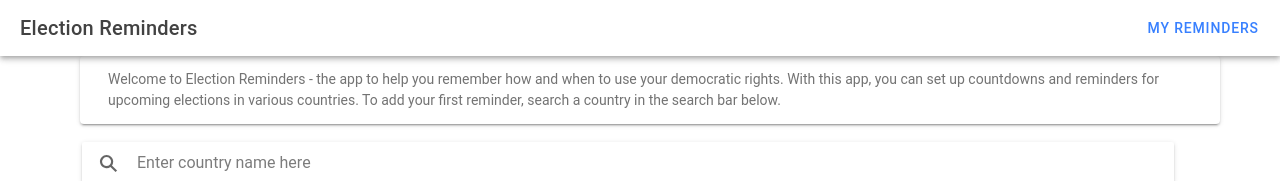
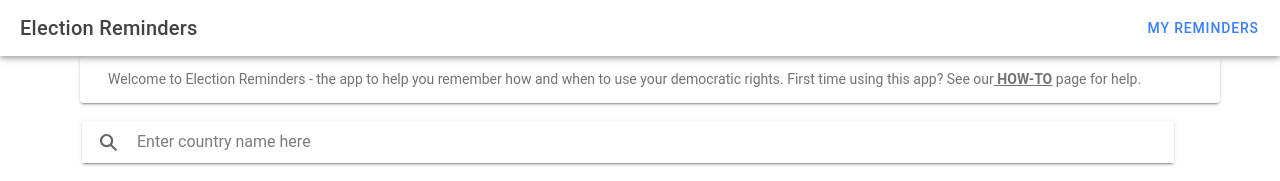
Before and after one commit to PhilipWright96/ElectionReminders, a React (Vite) app: page /home in a window 1280 px wide. Shown: the top 181 px of the page. Built offline with nearby package versions, Linux system fonts and the light colour scheme.

Commit message:
Update introduction text with new link

```diff
--- a/src/components/IntroductionTextCard/IntroductionTextCard.tsx
+++ b/src/components/IntroductionTextCard/IntroductionTextCard.tsx
@@ -1,5 +1,5 @@
 import './IntroductionTextCard.css';
-import { IonCard, IonCardContent } from '@ionic/react';
+import { IonCard, IonCardContent, IonRouterLink } from '@ionic/react';
 
 interface ContainerProps { }
 
@@ -8,9 +8,8 @@ const IntroductionTextCard: React.FC<ContainerProps> = () => {
         <IonCard>
             <IonCardContent>
                 Welcome to Election Reminders - the app to help you remember
-                how and when to use your democratic rights. With this app, you can set up
-                countdowns and reminders for upcoming elections in various countries.
-                To add your first reminder, search a country in the search bar below.
+                how and when to use your democratic rights. First time using this app? See our
+                <IonRouterLink routerLink="/howto" style={{ color: 'inherit', textDecoration: 'underline', fontWeight: 'bold' }}> HOW-TO</IonRouterLink> page for help.
             </IonCardContent>
         </IonCard>
     );
```
